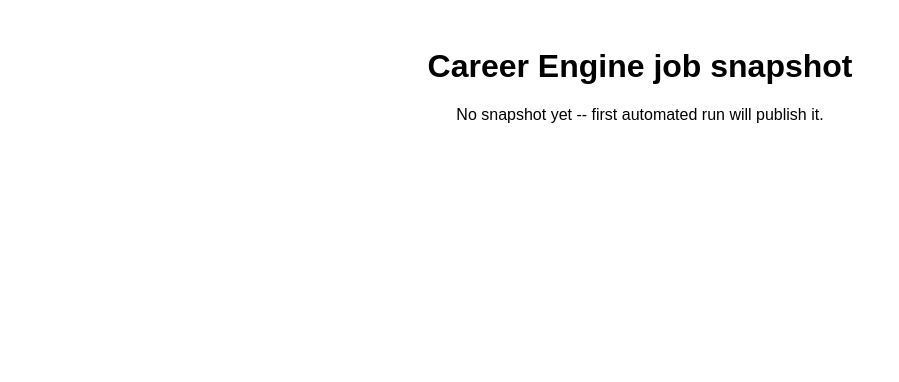
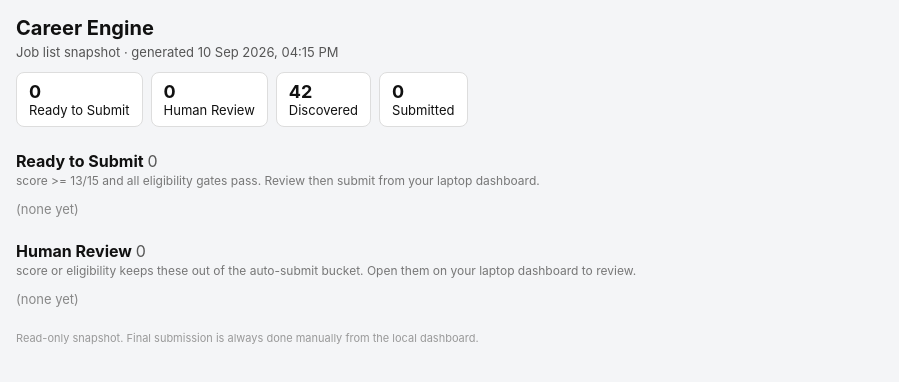
Before and after one commit to Laxmanredd/career-engine-jobs, a plain HTML site: page index.html in a window 1280 px wide. Shown: the whole page, without its empty margins (0-899 px from the left). Drawn offline with Linux system fonts and the light colour scheme.

Commit message:
Nightly job snapshot 2026-09-10_161507

```diff
--- a/index.html
+++ b/index.html
@@ -1 +1,49 @@
-<html><body style='font-family:sans-serif;text-align:center;padding:40px;'><h1>Career Engine job snapshot</h1><p>No snapshot yet -- first automated run will publish it.</p></body></html>
+<!doctype html>
+<html lang="en">
+<head>
+<meta charset="utf-8">
+<meta name="viewport" content="width=device-width, initial-scale=1">
+<title>Career Engine - Job List</title>
+<style>
+  body { font-family: -apple-system, Segoe UI, Roboto, Arial, sans-serif;
+         background:#f4f5f7; margin:0; padding:16px; color:#111; }
+  header h1 { font-size:20px; margin:0 0 4px; }
+  header .meta { color:#555; font-size:13px; }
+  .counts { display:flex; flex-wrap:wrap; gap:8px; margin:12px 0; }
+  .count { background:#fff; border:1px solid #ddd; border-radius:8px;
+           padding:8px 12px; font-size:13px; }
+  .count b { display:block; font-size:18px; }
+  h2 { font-size:16px; margin:24px 0 2px; }
+  h2 .n { color:#555; font-weight:400; }
+  .sub { color:#777; font-size:12px; margin:0 0 10px; }
+  .card { background:#fff; border:1px solid #e0e0e0; border-radius:10px;
+          padding:12px 14px; margin-bottom:10px; }
+  .row1 { display:flex; align-items:center; gap:8px; margin-bottom:6px; }
+  .score { font-weight:700; font-size:12px; border-radius:6px; padding:2px 6px; }
+  .domain { font-size:12px; color:#1a6fd1; }
+  .date { margin-left:auto; color:#888; font-size:11px; }
+  .co { font-weight:700; font-size:15px; }
+  .role { font-size:14px; color:#333; margin:2px 0; }
+  .loc { font-size:12px; color:#777; }
+  .why { font-size:12px; margin:6px 0; }
+  .links a { margin-right:14px; font-size:13px; }
+  .empty { color:#888; font-size:13px; }
+  footer { color:#999; font-size:11px; margin:24px 0 8px; }
+</style>
+</head>
+<body>
+<header>
+  <h1>Career Engine</h1>
+  <div class="meta">Job list snapshot &middot; generated 10 Sep 2026, 04:15 PM</div>
+</header>
+<div class="counts">
+  <div class="count"><b>0</b>Ready to Submit</div>
+  <div class="count"><b>0</b>Human Review</div>
+  <div class="count"><b>42</b>Discovered</div>
+  <div class="count"><b>0</b>Submitted</div>
+</div>
+<h2>Ready to Submit <span class="n">0</span></h2><p class="sub">score &gt;= 13/15 and all eligibility gates pass. Review then submit from your laptop dashboard.</p><p class="empty">(none yet)</p>
+<h2>Human Review <span class="n">0</span></h2><p class="sub">score or eligibility keeps these out of the auto-submit bucket. Open them on your laptop dashboard to review.</p><p class="empty">(none yet)</p>
+<footer>Read-only snapshot. Final submission is always done manually from the local dashboard.</footer>
+</body>
+</html>
```
